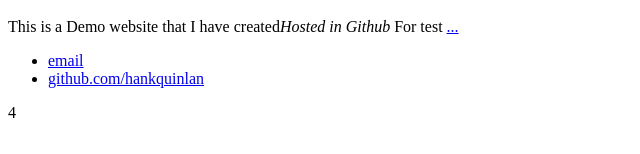
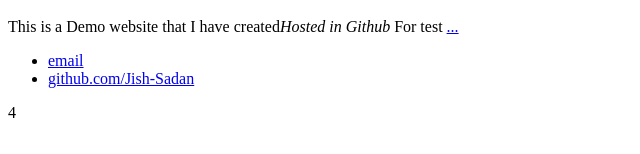
Before and after one commit to Jish-Sadan/Jishnu.github.io, a plain HTML site: page index.html in a window 1280 px wide. Shown: the part 150-304 px from the top of the page, 0-640 px from the left. Drawn offline with Linux system fonts and the light colour scheme.

Commit message:
Update index.html

```diff
--- a/index.html
+++ b/index.html
@@ -21,7 +21,7 @@
 		<footer>
     		<ul>
         		<li><a href="mailto:jishnu6username@gmail.com">email</a></li>
-        		<li><a href="https://github.com/Jish-Sadan">github.com/hankquinlan</a></li>
+        		<li><a href="https://github.com/Jish-Sadan">github.com/Jish-Sadan</a></li>
 			</ul>
 		</footer>
 	</body>
```
